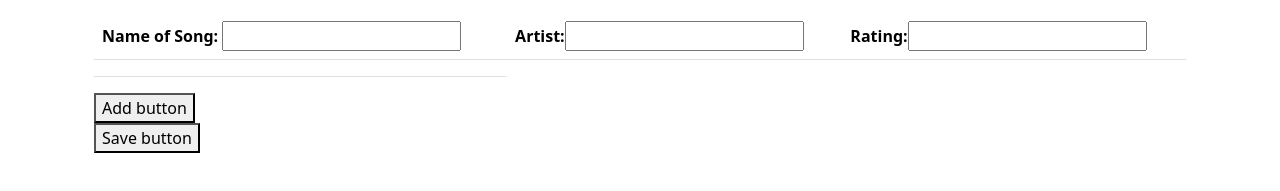
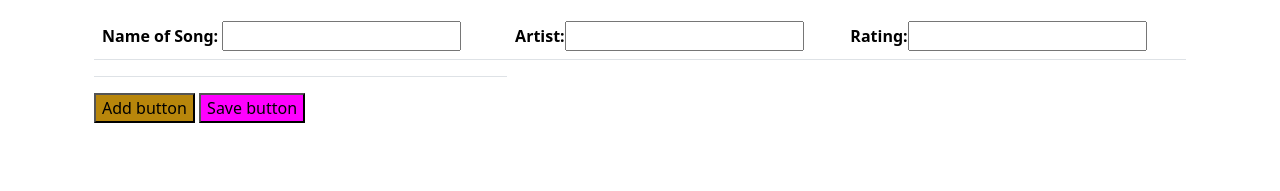
Before and after one commit to ManoEsperanza/Song-List-01-GitHub, a plain HTML site: page index.html in a window 1280 px wide. Shown: the part 141-332 px from the top of the page. Drawn offline with nearby package versions, Linux system fonts and the light colour scheme; no server answers.

Commit message:
Working on the CSS

```diff
--- a/index.html
+++ b/index.html
@@ -57,9 +57,9 @@
             <th></table>
                 <button id="addBtn">Add button</button>
             </th>
-        </div>
+        <th><table>
         <button id="saveBtn">Save button</button>
-    </div>
+    </th>
 
     </div>
 
--- a/styles.css
+++ b/styles.css
@@ -7,6 +7,15 @@
 
 }
 
+#addBtn{
+    background-color: darkgoldenrod;
+}
+#saveBtn{
+    background-color: fuchsia;
+}
+body{
+
+}
 .h1color {
     color: chartreuse text
 }
```
Also changed, not shown: 1 other file.
